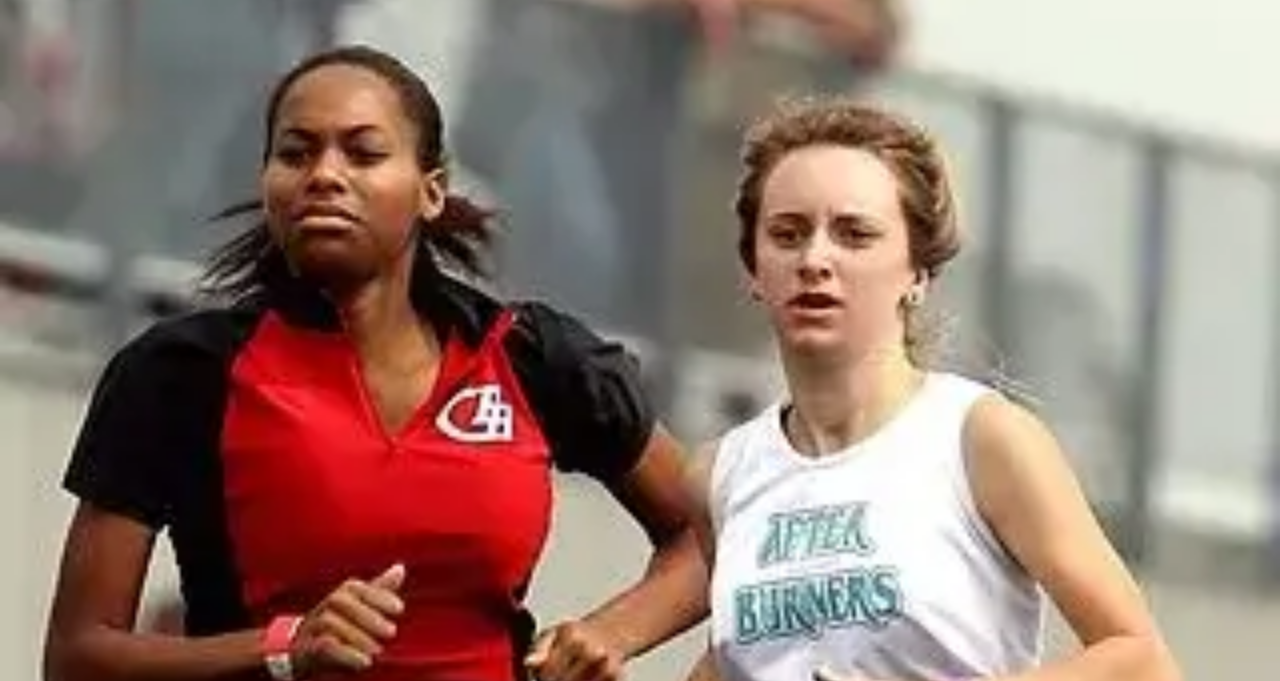
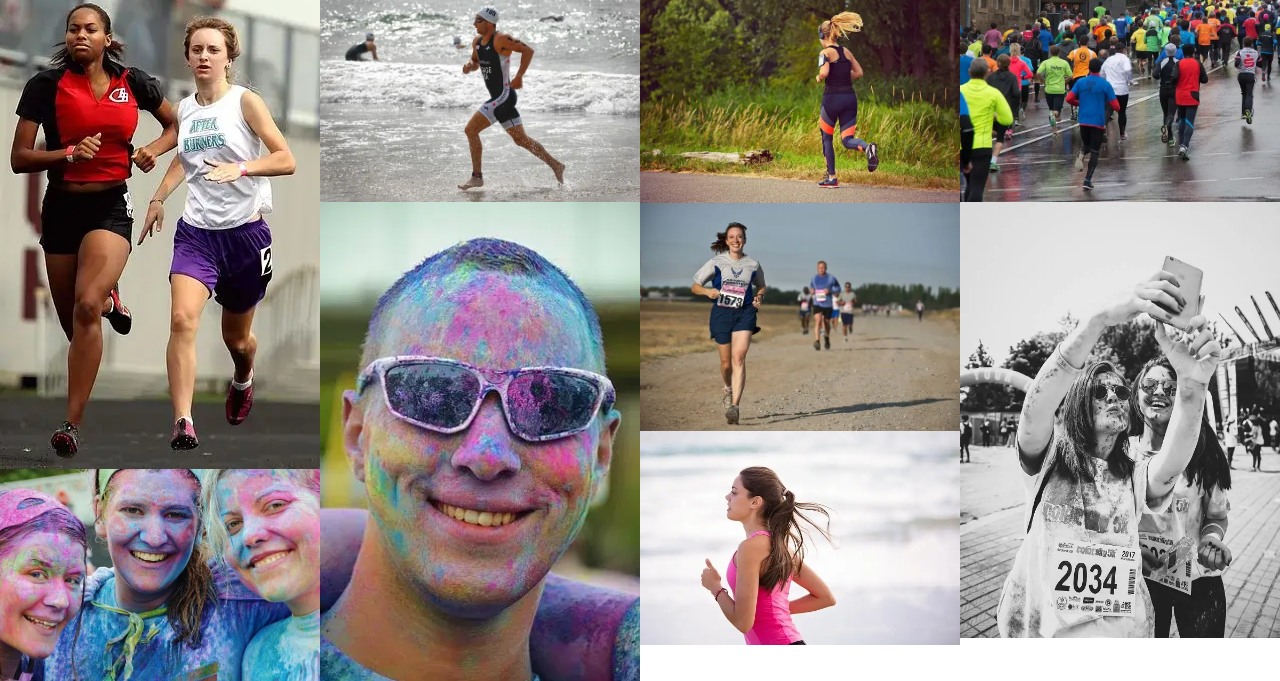
Before and after one commit to Amin7896-123/love-running, a plain HTML site: page gallery.html in a window 1280 px wide. Shown: the part 86-767 px from the top of the page. Drawn offline with nearby package versions, Linux system fonts and the light colour scheme.

Commit message:
Increase gallery columns on larger screens

```diff
--- a/assets/css/style.css
+++ b/assets/css/style.css
@@ -210,6 +210,15 @@ main{
     color: #3a3a3a;
 }
 
+/* Media query: large or landscape phones (576px and up) */
+@media screen and (min-width: 576px) {
+    #photos {
+        column-count: 2;
+        column-gap: 0;
+    }
+}
+
+
 /* Media Query: tablets and larger (769px and up) */
 @media screen and (min-width: 768px) {
     /* Header */
@@ -263,12 +272,22 @@ main{
         text-align: end;
         align-self: flex-end;
     }
+
+    /* Gallery */
+    #photos {
+        column-count: 3;
+    }
 }
 
-/* Media Query: Larger devices (992px and larger) */
+/* Media Query: Larger devices, Laptops and Desktops (992px and larger) */
 @media screen and (min-width: 992px) {
     #menu a:hover{
         border-bottom: 1px solid #3a3a3a;
+    }
+
+    /* Gallery */
+    #photos {
+        column-count: 4;
     }
 }
 
```
